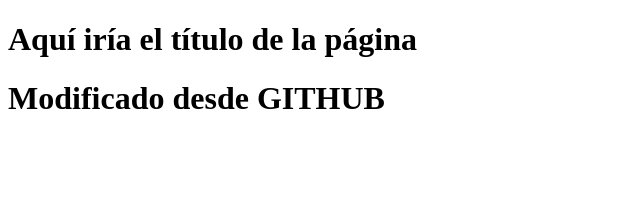
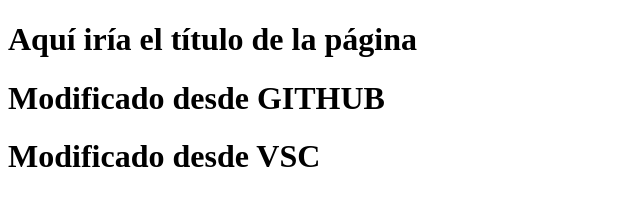
Before and after one commit to elena980/PruebasVSC, a plain HTML site: page index.html in a window 1280 px wide. Shown: the whole page, without its empty margins (0-640 px from the left). Drawn offline with Linux system fonts and the light colour scheme.

```diff
--- a/index.html
+++ b/index.html
@@ -9,5 +9,6 @@
 <body>
     <h1>Aquí iría el título de la página</h1>
     <h1>Modificado desde GITHUB</h1>
+    <h1>Modificado desde VSC</h1>
 </body>
 </html>
```
